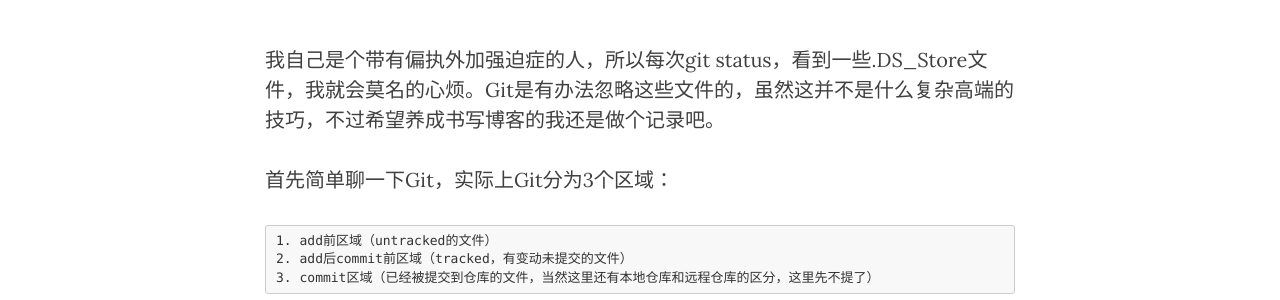
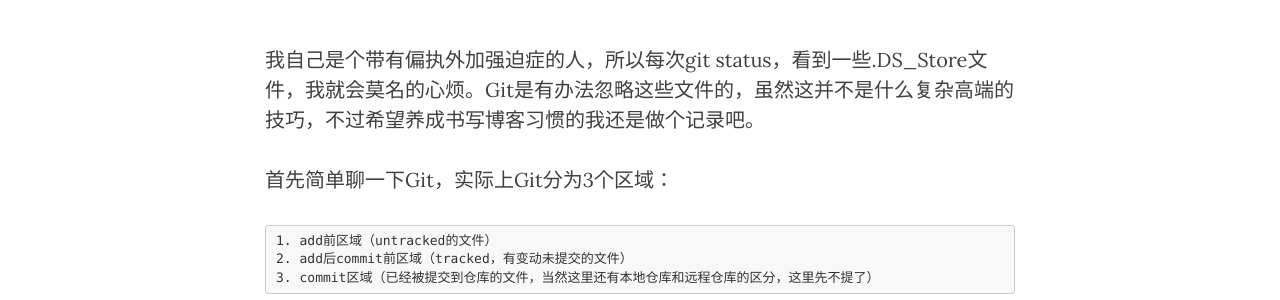
Before and after one commit to reondz/reondz.github.io, a Jekyll site: the page built from _posts/2015-5-06-关于Git忽略文件.markdown, in a window 1280 px wide and 900 px high. Shown: the part 511-811 px from the top of the window. Built offline with Jekyll 4.4.1, drawn with Linux system fonts in a browser that asks for light colours; nearby versions of some CDN libraries; comment, search, counter and statistics services are not loaded; part of the change alters nothing that is shown.

Commit message:
修改一处书写错误，以及link地址的错误

```diff
--- a/_posts/2015-5-06-关于Git忽略文件.markdown
+++ b/_posts/2015-5-06-关于Git忽略文件.markdown
@@ -6,7 +6,7 @@ date: 2015-05-06 10:56:00
 author: Reon
 header-img: "img/git.jpg"
 ---
-我自己是个带有偏执外加强迫症的人，所以每次git status，看到一些.DS_Store文件，我就会莫名的心烦。Git是有办法忽略这些文件的，虽然这并不是什么复杂高端的技巧，不过希望养成书写博客的我还是做个记录吧。
+我自己是个带有偏执外加强迫症的人，所以每次git status，看到一些.DS_Store文件，我就会莫名的心烦。Git是有办法忽略这些文件的，虽然这并不是什么复杂高端的技巧，不过希望养成书写博客习惯的我还是做个记录吧。
 <!--more-->
 首先简单聊一下Git，实际上Git分为3个区域：
 
@@ -38,7 +38,7 @@ header-img: "img/git.jpg"
 并没有，因为在今后的使用中，我发现我需要在所有Git目录下加这样的.gitignore配置，心都操碎了。有没有办法可以全局配置呢？让这个配置对所有的Git目录都生效。`git config`可以帮到我们。
 
 ###Git Config
-`git config --list`命令可以让你查看现有的配置，（在这里我们就先忽略其他的配置项了，有兴趣的同学可以戳[这里](http://http://git-scm.com/book/zh/v1/%E8%B5%B7%E6%AD%A5-%E5%88%9D%E6%AC%A1%E8%BF%90%E8%A1%8C-Git-%E5%89%8D%E7%9A%84%E9%85%8D%E7%BD%AE)做更多的了解）实际上它是一个文件，文件的位置在用户根目录，名称是.gitconfig。以下是添加全局忽略文件的步骤：
+`git config --list`命令可以让你查看现有的配置，（在这里我们就先忽略其他的配置项了，有兴趣的同学可以戳[这里](http://git-scm.com/book/zh/v1/%E8%B5%B7%E6%AD%A5-%E5%88%9D%E6%AC%A1%E8%BF%90%E8%A1%8C-Git-%E5%89%8D%E7%9A%84%E9%85%8D%E7%BD%AE)做更多的了解）实际上它是一个文件，文件的位置在用户根目录，名称是.gitconfig。以下是添加全局忽略文件的步骤：
 
 	1. 创建~/.gitignore_global文件，把需要全局忽略的文件写入该文件，语法和.gitignore一样
 	2. 在~/.gitconfig中引入.gitignore_global文件
@@ -49,7 +49,7 @@ header-img: "img/git.jpg"
 
 到这里，忽略文件的一些基本知识已经讲清楚了。回顾一下，先是介绍了单个Git目录可以通过.gitignore文件去配置忽略的文件，同时忽略文件的写法是glob模式，然后是可以通过git config配置全局忽略文件。
 
-然而，我在用这样的方法忽略文件时，依然会有`Changes not staged for commit:`的提示，那是因为.gitignore只能忽略那些原来没有被track的文件，如果已经纳入了版本管理，修改.gitignore也是无效的。可以通过`git update-index --assume-unchanged PATH`（PATH是需要忽略的文件路径）命令去设置不要检查改文件（看到一个[回答](http://http://segmentfault.com/q/1010000000430426)，说这样的做法是不对的）。或者（正确的方法？）使用`git rm --cached file`命令去去掉对该文件的版本管理。
+然而，我在用这样的方法忽略文件时，依然会有`Changes not staged for commit:`的提示，那是因为.gitignore只能忽略那些原来没有被track的文件，如果已经纳入了版本管理，修改.gitignore也是无效的。可以通过`git update-index --assume-unchanged PATH`（PATH是需要忽略的文件路径）命令去设置不要检查改文件（看到一个[回答](http://segmentfault.com/q/1010000000430426)，说这样的做法是不对的）。或者（正确的方法？）使用`git rm --cached file`命令去去掉对该文件的版本管理。
 
 至此，我终于可以摆脱烦人的各种应该忽略掉的文件了。
 
```
